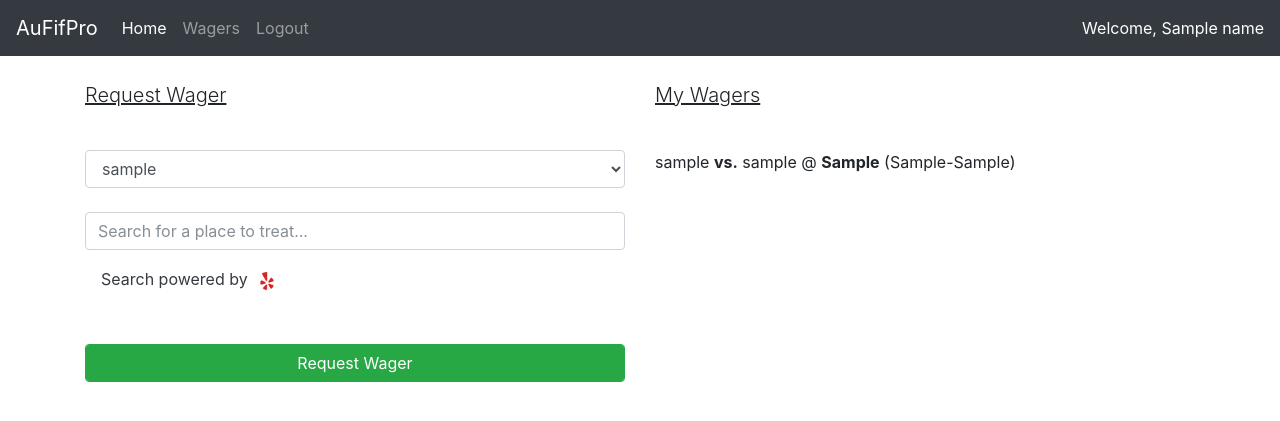
After one commit to kirandasika98/auFifPro, a Flask app: template templates/wager.html in a window 1280 px wide. The commit adds this page. Shown: the top 421 px of the page. Run offline with Flask 2, Linux system fonts and the light colour scheme; the template is opened without the code that fills it: most values are stand-ins (such as "Sample title", 1, 10 or a date in 2020); parts of the project's set-up code (start-up, migrations or seed data) failed here and were passed over; some libraries are stand-ins or nearby versions.

Commit message:
wager release v1

```diff
--- a/app.py
+++ b/app.py
@@ -5,12 +5,13 @@ from flask import Flask, request, jsonify, g
 from flask import render_template
 from flask import make_response, redirect
 from flask_bcrypt import Bcrypt
-from models import User, Match, db
+from models import User, Match, db, CachedYelpPlace, Wager
 from peewee import IntegrityError, DoesNotExist
 from ranking import calculate_ranks
 from datetime import datetime, timedelta
 from profile_matches import get_my_matches
 from utils import MyMemcache
+from yelp import YelpFusionHandler
 
 app = Flask(__name__)
 bcrypt = Bcrypt(app)
@@ -181,7 +182,7 @@ def new_match():
         except:
             return jsonify({"response": False, "error": "Provide goals for players."})
 
-        if (player1_id == player2_id):
+        if player1_id == player2_id:
             return jsonify({"response": False, "error": "Player 1 cannot be the same as Player2"})
 
         Match.create(player1_id=player1_id, player2_id=player2_id,
@@ -223,5 +224,75 @@ def profile(id=None):
     return redirect("/")
 
 
+@app.route("/wagers", methods=['GET', 'POST'])
+def wagers():
+    if "username" not in request.cookies:
+        return redirect("/")
+
+    if request.method == 'POST':
+        # Getting wager initiator
+        initiator = User.get(User.username == request.cookies['username'])
+        # Creating a new CachedYelpPlace instance to check if we already have it
+        try:
+            yelp_business = CachedYelpPlace.create(yelp_id=request.form['id'],
+                                            yelp_data=request.form['name'])
+        except IntegrityError:
+            # Yelp business already exists in the database
+            yelp_business = CachedYelpPlace.get(CachedYelpPlace.yelp_id == request.form['id'])
+
+        # Creating new Wager
+        wager = Wager.create(initiator_id=initiator.get_id(),
+                             opponent_id=int(request.form['user']),
+                             yelp_id_id=yelp_business.get_id())
+        # Success response for new wager
+        return jsonify({"response": True, "id": wager.get_id()})
+
+    # Retrieving an instance of the current user
+    curr_user = User.get(User.username == request.cookies['username'])
+    users = User.select()
+    # Selecting wagers that the user is participating in
+    wagers = Wager.select().where((Wager.initiator == curr_user.get_id()) |
+                                  (Wager.opponent == curr_user.get_id()))
+    # Default response for GET request
+    return render_template("wager.html", name=request.cookies['username'],
+                           users=users,
+                           wagers=wagers)
+
+
+@app.route("/wager_result/<wager_id>", methods=['GET', 'POST'])
+def wager_result(wager_id=None):
+    """
+    Updates the database with the wager result
+    :return: HttpResponse
+    """
+    if "username" not in request.cookies:
+        return redirect("/")
+
+    if request.method == 'POST':
+        # Add the new match in the database and update the wager
+        # With the new match id
+        wager_match = Match.create(player1_id=request.form['player1_id'],
+                                   player2_id=request.form['player2_id'],
+                                   player1_goals=request.form['player1_goals'],
+                                   player2_goals=request.form['player2_goals'])
+        # Updating wager with the match
+        wager = Wager.get(Wager.id == wager_id)
+        wager.match = wager_match
+        wager.save()
+        return jsonify({"response": True})
+
+    wager = Wager.get(Wager.id == wager_id)
+    return render_template("wager_result.html", name=request.cookies['username'],
+                           player1=wager.initiator, player2=wager.opponent)
+
+
+@app.route("/yelp_autocomplete", methods=['POST'])
+def yelp_autocomplete():
+    query = request.form.get('query')
+    # Use the Yelp api hander to send the information and get back new information
+    yfh = YelpFusionHandler()
+    return jsonify(yfh.get_auto_complete_businesses({"text": query}))
+
+
 if __name__ == "__main__":
     app.run(debug=True)
--- a/static/app.js
+++ b/static/app.js
@@ -59,3 +59,36 @@ function newMatch() {
 		}
 	});
 }
+
+function requestNewWager() {
+	var requestedPlayerUsername = $("#requested_user_dropdown").val();
+
+	var payloadData = {
+		user: requestedPlayerUsername,
+		id: selectedItem.id,
+		name: selectedItem.name
+	};
+
+	$.post($SCRIPT_ROOT + "/wagers", payloadData, function(data, status){
+		if (data.response == true) {
+			window.location.replace($SCRIPT_ROOT + "/wagers");
+		}
+	});
+}
+
+
+function addWagerResult(player1_id, player2_id) {
+	var payloadData = {
+		wager_id: wager_id,
+		player1_id: player1_id,
+		player2_id: player2_id,
+		player1_goals: $("#player1_goals").val(),
+		player2_goals: $("#player2_goals").val()
+	};
+
+	$.post($SCRIPT_ROOT + "/wager_result/" + wager_id, payloadData, function(data, status){
+		if (data.response == true) {
+			window.location.replace($SCRIPT_ROOT + "/wagers");
+		}
+	});
+}
--- a/templates/base.html
+++ b/templates/base.html
@@ -32,6 +32,11 @@
                 <a class="nav-link" href="/">Home</a>
             {% endif %}
           </li>
+            <li class="nav-item">
+                {% if name %}
+                    <a class="nav-link" href="{{ url_for('wagers') }}">Wagers</a>
+                {% endif %}
+            </li>
           {% if name %}
           <li class="nav-item">
             <a class="nav-link" href="/logout">Logout</a>
@@ -53,5 +58,6 @@
     <script src="https://ajax.googleapis.com/ajax/libs/jquery/1.9.1/jquery.min.js"></script>
     <script src="https://cdnjs.cloudflare.com/ajax/libs/popper.js/1.12.3/umd/popper.min.js" integrity="sha384-vFJXuSJphROIrBnz7yo7oB41mKfc8JzQZiCq4NCceLEaO4IHwicKwpJf9c9IpFgh" crossorigin="anonymous"></script>
     <script src="https://maxcdn.bootstrapcdn.com/bootstrap/4.0.0-beta.2/js/bootstrap.min.js" integrity="sha384-alpBpkh1PFOepccYVYDB4do5UnbKysX5WZXm3XxPqe5iKTfUKjNkCk9SaVuEZflJ" crossorigin="anonymous"></script>
+    {% block javascript %}{% endblock %}
   </body>
 </html>
--- a/templates/dashboard.html
+++ b/templates/dashboard.html
@@ -9,8 +9,8 @@
 {% block content %}
 <div class="container">
 	{% if is_moderater %}
-		<a href='#' id="newMatch" data-toggle="modal" data-target="#myModal">New Match</a>
-
+		<a href='#' id="newMatch" data-toggle="modal" data-target="#myModal">New Match</a> <br/>
+        <a href="{{ url_for('wagers') }}">Wager</a>
 		<div class="modal fade" id="myModal" tabindex="-1" role="dialog" aria-labelledby="exampleModalLabel" aria-hidden="true">
 		  <div class="modal-dialog" role="document">
 		    <div class="modal-content">
--- /dev/null
+++ b/templates/wager.html
@@ -0,0 +1,72 @@
+{% extends "base.html" %}
+
+{% block title %}AufifPro - Wager's{% endblock %}
+
+{% block head %}
+    {{ super() }}
+    <link rel="stylesheet" href="{{ url_for('static', filename='template.css') }}">
+{% endblock %}
+
+{% block content %}
+    <div class="container">
+        <div class="row">
+            <div class="col">
+                <p class="lead"><u>Request Wager</u></p> <br/>
+                <form action="" method="post">
+                    <select class="form-control auto" id="requested_user_dropdown">
+                        {% for user in users %}
+                            <option value="{{ user.get_id() }}">{{ user.username }}</option>
+                        {% endfor %}
+                    </select>
+                    <br />
+                    <input type="text" class="form-control auto" placeholder="Search for a place to treat..." autocomplete="off" id="yelpQ"/>
+                    <div class="p-3 mb-2 bg-white text-dark">Search powered by
+                        <a href="https://yelp.com">
+                            <img src="{{ url_for('static', filename='Yelp.png') }}" width="30" height="30"/>
+                        </a>
+                    </div>
+                    <br />
+                    <input type="button" class="form-control auto btn-success" value="Request Wager" onclick="requestNewWager();" />
+                </form>
+            </div>
+            <div class="col">
+                <p class="lead"><u>My Wagers</u></p> <br/>
+                {% if wagers %}
+                    {% for wager in wagers %}
+                        {{ wager.initiator.username }} <b>vs.</b> {{ wager.opponent.username }} @
+                        <b>{{ wager.yelp_id.yelp_data }}</b>
+                        <!-- Add the result link if the wager is not completed -->
+                        {% if wager.match is none %}
+                            <a href="{{ url_for('wager_result', wager_id=wager.id) }}" onclick="setSelectedWagerResult({{ wager.id }});">Add result</a>
+                            <!-- Else display the result of the match -->
+                        {%  else %}
+                            ({{ wager.match.player1_goals }}-{{ wager.match.player2_goals }})
+                        {%  endif %}
+                        <br />
+                    {% endfor %}
+                {% endif %}
+            </div>
+        </div>
+    </div>
+{%  endblock %}
+{% block javascript %}
+    <script type="text/javascript" src="{{ url_for('static', filename='bootstrap-typeahead.js') }}"></script>
+    <script type="text/javascript">
+        var selectedItem = null;
+        function setSelectedItem(item) {
+            selectedItem = {id: item.value, name: item.text};
+        }
+        $('#yelpQ').typeahead({
+            ajax: {
+                url: '/yelp_autocomplete',
+                method: 'post',
+                triggerLength: 1,
+                displayKey: 'name'
+            },
+            onSelect: setSelectedItem
+        });
+        function setSelectedWagerResult(wager_id) {
+            window.sessionStorage.setItem("selected_wager", wager_id);
+        }
+    </script>
+{%  endblock %}
--- a/yelp.py
+++ b/yelp.py
@@ -45,8 +45,7 @@ class YelpFusionHandler():
         search_query["location"] = LOCATION
         url = API_ENDPOINT_V3 + "businesses/search"
         business_data_request = requests.get(url, params=search_query,
-                                        headers=self.headers)
-
+                                             headers=self.headers)
 
         return json.dumps(business_data_request.json(), indent=4)
 
@@ -76,12 +75,12 @@ class YelpFusionHandler():
         search_query["longitude"] = DEFAULT_LONG
         url = API_ENDPOINT_V3 + "autocomplete"
         autocomplete_data_request = requests.get(url, params=search_query,
-                                                headers=self.headers)
+                                                 headers=self.headers)
+
         return autocomplete_data_request.json()["businesses"]
 
 
 if __name__ == "__main__":
     yfh = YelpFusionHandler()
     query = str(raw_input("search term: "))
-    for business in yfh.get_auto_complete_businesses({"text":query}):
-        print yfh.get_business_data_by_id(business["id"])
+    print yfh.get_auto_complete_businesses({"text": query})
```
Also changed, not shown: models.py (+58 -40 lines), ranking.py (+56 -56 lines), templates/wager_result.html (added, +33 -0 lines), fifpro.db, static/Yelp.png (added), static/bootstrap-typeahead.js (added).
